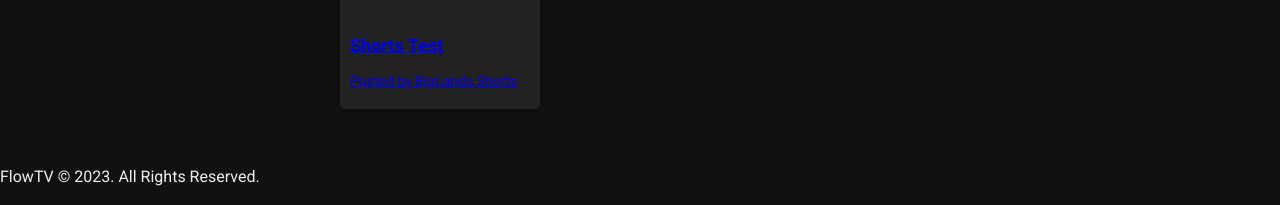
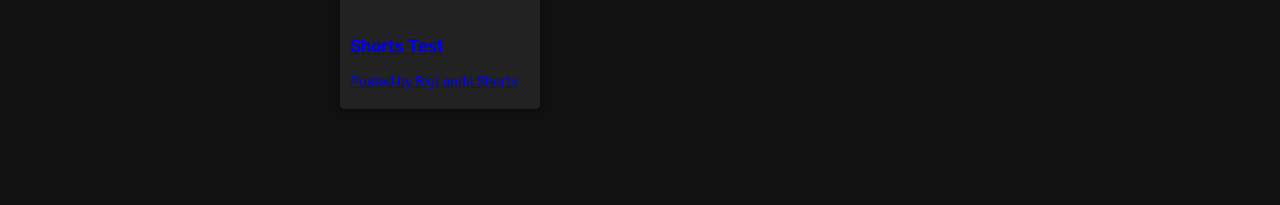
Before and after one commit to wachito872010/FlowTV, a plain HTML site: page watch.html in a window 1280 px wide. Shown: the part 633-838 px from the top of the page. After the commit the page ends 800 px from the top, so only its background shows below. Drawn offline with Linux system fonts and the light colour scheme.

Commit message:
Update watch.html

```diff
--- a/watch.html
+++ b/watch.html
@@ -65,11 +65,7 @@
             <p>Posted by BigLands Shorts</p>
           </a>
         </div>
-
-</div>
+      </div>
     </div>
-    <footer class="footer">
-      <p>FlowTV &copy; 2023. All Rights Reserved.</p>
-    </footer>
   </body>
 </html>
```
